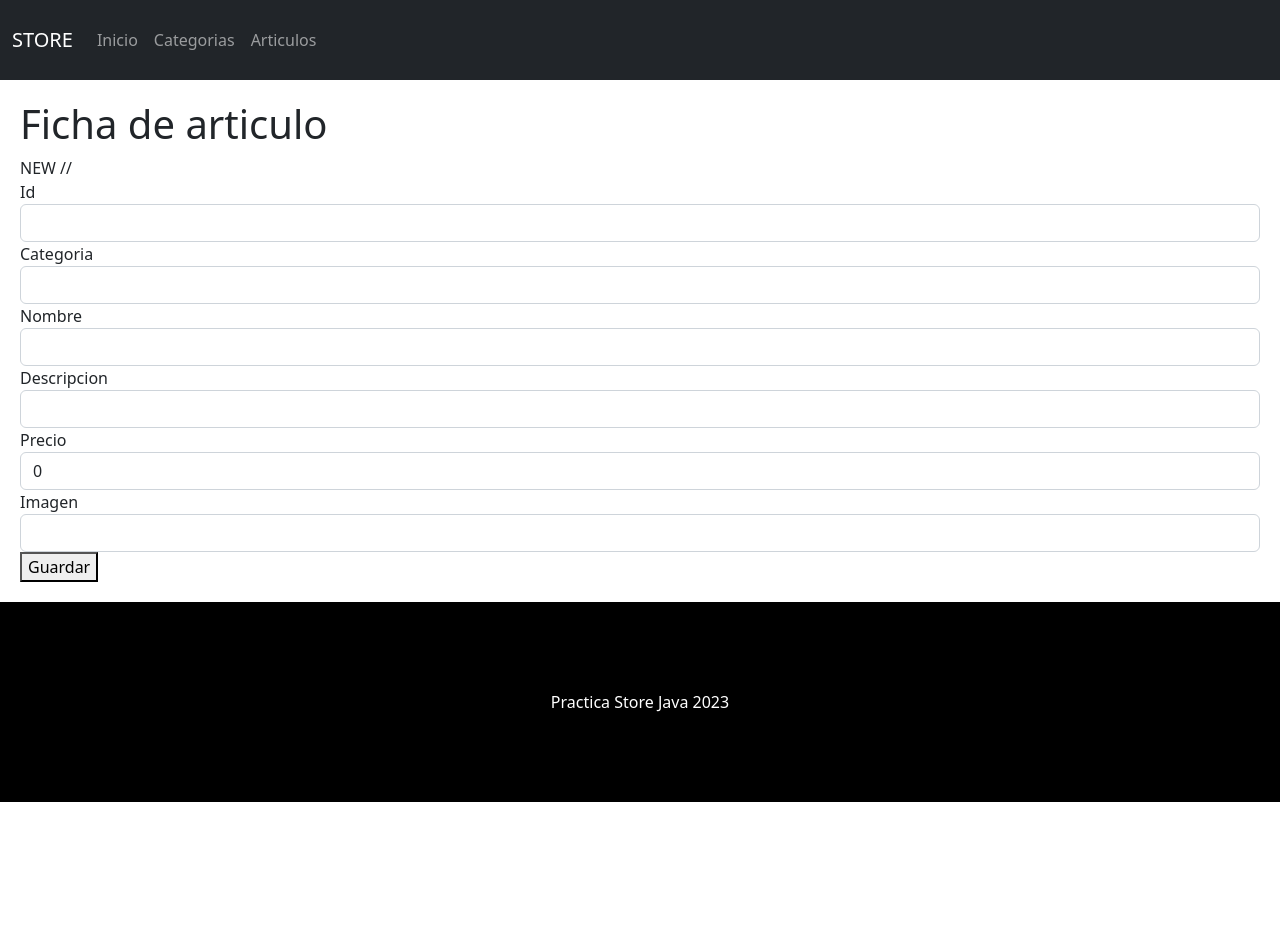
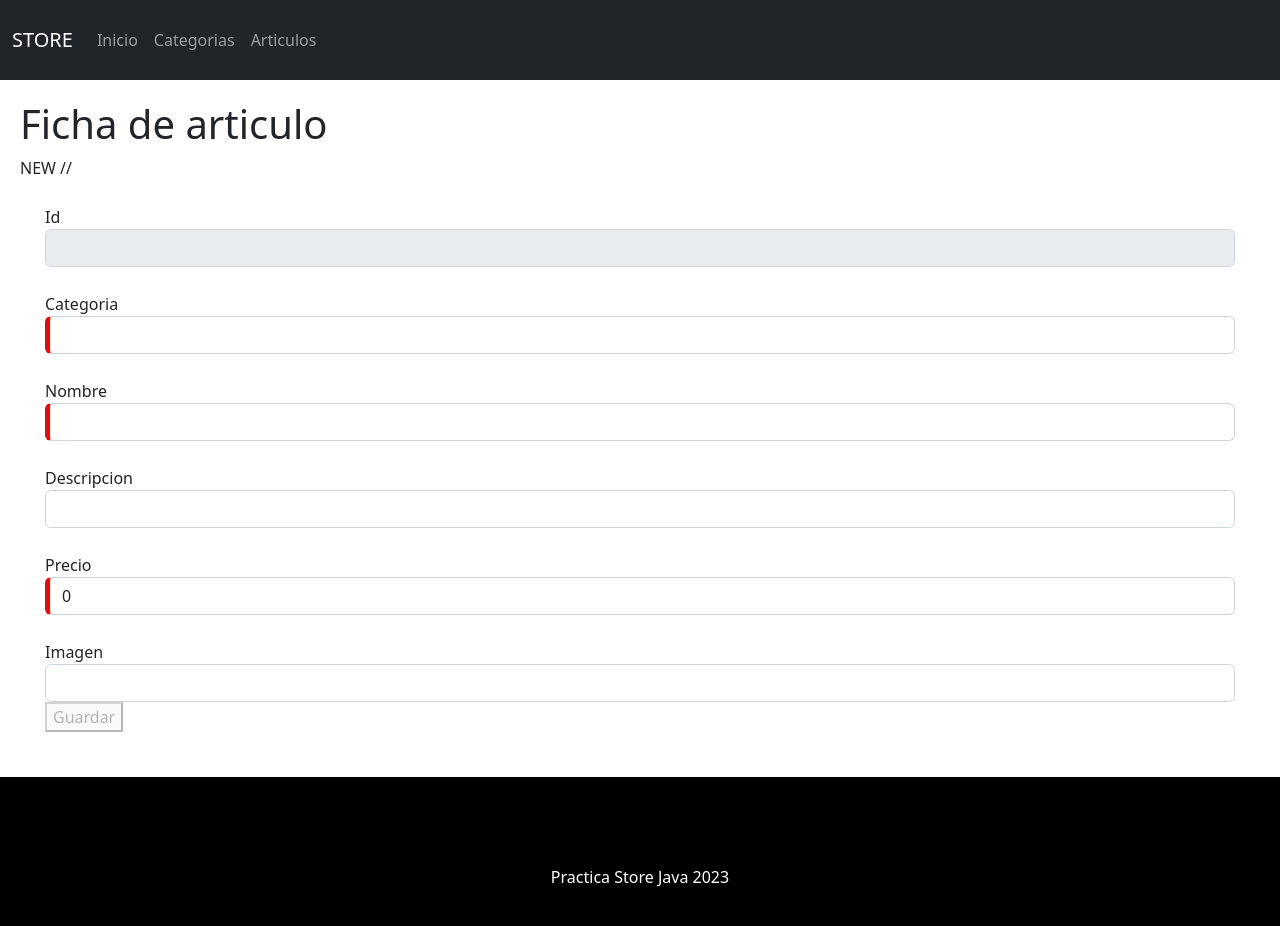
Before and after one commit to mdmmr97/Store_Angular, an Angular app: page /items in a window 1280 px wide. Both pictures are taken after a click on the button "Nuevo Articulo". Shown: the top 926 px of the page. Before the commit the page ends 802 px from the top, so only its background shows below. Built offline with nearby package versions, Linux system fonts and the light colour scheme; no server answers.

Commit message:
Caso Practico 25

```diff
--- a/src/app/entities/item/item-form/item-form.component.css
+++ b/src/app/entities/item/item-form/item-form.component.css
@@ -0,0 +1,19 @@
+form {
+    margin: 25px;
+}
+
+.form-group {
+    margin-top: 25px;
+}
+
+label {
+    display: block;
+}
+
+.ng-valid[required], .ng-valid.required{
+    border-left: 5px solid green;
+}
+
+.ng-invalid:not(form){
+    border-left: 5px solid red;
+}
--- a/src/app/entities/item/item-form/item-form.component.html
+++ b/src/app/entities/item/item-form/item-form.component.html
@@ -6,29 +6,61 @@
     <!--ID: solo visible en modo edicion (no editable)-->
     <div class="form-group">
         <label for="id">Id</label>
-        <input type="number" [(ngModel)]="item.id" name="id" class="form-control" id="id" #id="ngModel">
+        <input type="number" [(ngModel)]="item.id" name="id" class="form-control"
+               id="id" #id="ngModel" disabled>
     </div>
     <div class="form-group">
         <label for="categoryId">Categoria</label>
-        <input type="number" [(ngModel)]="item.categoryId" name="categoryId" class="form-control" id="category" #categoryId="ngModel">
+        <input type="number" [(ngModel)]="item.categoryId" name="categoryId" class="form-control"
+               id="category" #categoryId="ngModel" required>
+    </div>
+    <div *ngIf="(categoryId.dirty && categoryId.errors)">
+        <small class="form-text text-danger"
+               *ngIf="categoryId.errors['required']">
+            Este campo es requerido
+        </small>
     </div>
     <div class="form-group">
         <label for="name">Nombre</label>
-        <input type="text" [(ngModel)]="item.name" name="name" class="form-control" id="name" #name="ngModel">
+        <input type="text" [(ngModel)]="item.name" name="name" class="form-control"
+               id="name" #name="ngModel" required minlength="3" maxlength="100">
+    </div>
+    <div *ngIf="(name.dirty && name.errors)">
+        <small class="form-text text-danger"
+               *ngIf="name.errors['required']">
+            Este campo es requerido
+        </small>
+        <small class="form-text text-danger"
+               *ngIf="name.errors['minlength']">
+            Este campo tiene que tener una longitud minima de 3 caracteres
+        </small>
     </div>
     <div class="form-group">
         <label for="descripcion">Descripcion</label>
-        <input type="text" [(ngModel)]="item.descripcion" name="descripcion" class="form-control" id="descripcion" #descripcion="ngModel">
+        <input type="text" [(ngModel)]="item.descripcion" name="descripcion" class="form-control"
+               id="descripcion" #descripcion="ngModel" maxlength="2000">
     </div>
     <div class="form-group">
         <label for="price">Precio</label>
-        <input type="number" [(ngModel)]="item.price" name="price" class="form-control" id="price" #price="ngModel">
+        <input type="number" [(ngModel)]="item.price" name="price" class="form-control"
+               id="price" #price="ngModel" required min="1">
+    </div>
+    <div *ngIf="(price.dirty && price.errors)">
+        <small class="form-text text-danger"
+               *ngIf="price.errors['required']">
+            Este campo es requerido
+        </small>
+        <small class="form-text text-danger"
+               *ngIf="price.errors['min']">
+            El valor debe ser positivo
+        </small>
     </div>
     <div class="form-group">
         <label for="image">Imagen</label>
-        <input type="text" [(ngModel)]="item.image" name="image" class="form-control" id="iamge" #image="ngModel">
+        <input type="text" [(ngModel)]="item.image" name="image" class="form-control"
+               id="iamge" #image="ngModel">
     </div>
     <div class="buttonsForm">
-        <button (click)="saveItem()">Guardar</button>
+        <button (click)="saveItem()" [disabled]="itemForm.invalid">Guardar</button>
     </div>
 </form>
```
